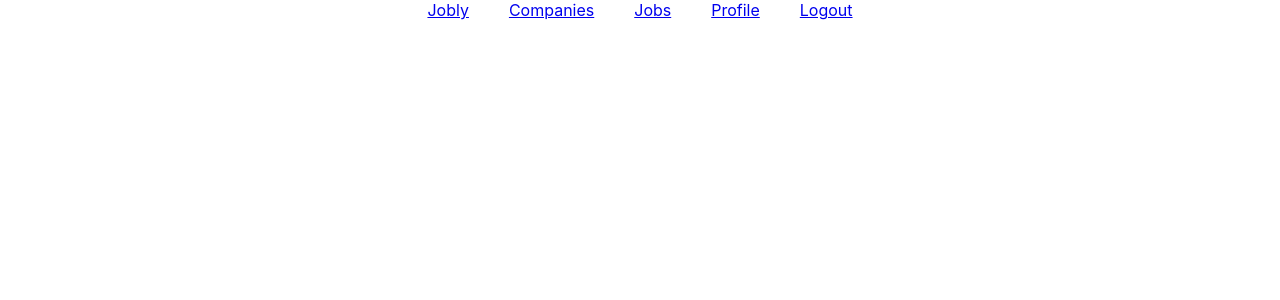
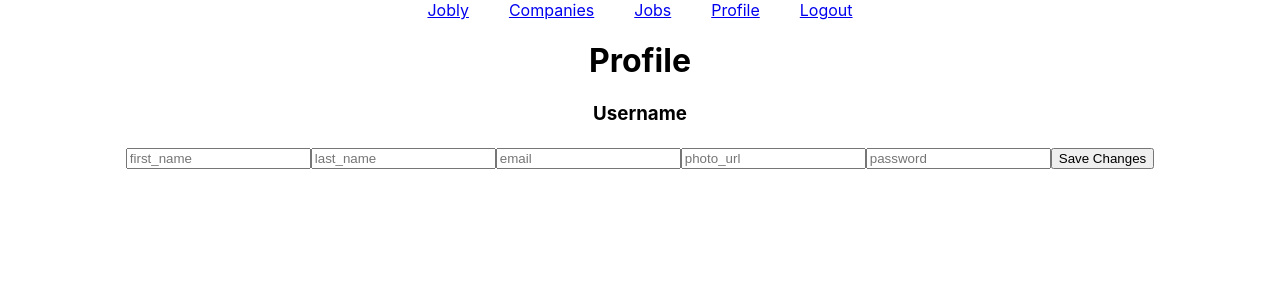
Before and after one commit to jonhuth/jobly-frontend, a React (Create React App) app: page /profile in a window 1280 px wide. Shown: the top 300 px of the page. Built offline with nearby package versions, Linux system fonts and the light colour scheme; no server answers; sample sign-in values are in the browser's storage.

Commit message:
updated profile form

```diff
--- a/src/App.js
+++ b/src/App.js
@@ -47,7 +47,7 @@ function App() {
     <div className='App'>
       <BrowserRouter>
         <Navigation logout={logout} token={token} />
-        <Routes login={login} signup={signup} token={token} />
+        <Routes login={login} signup={signup} token={token} currentUser={currentUser} />
       </BrowserRouter>
     </div>
   );
--- a/src/JoblyApi.js
+++ b/src/JoblyApi.js
@@ -43,7 +43,6 @@ class JoblyApi {
   }
 
   static async login(userObj) {
-    console.log(userObj);
     let res = await this.request('login',
       userObj, 'post');
     return res.token;
@@ -54,6 +53,18 @@ class JoblyApi {
       userObj, 'post');
     return res.token;
   }
+
+  static async getUser(username) {
+    let res = await this.request(`users/${username}`);
+    return res.user;
+  }
+
+  static async updateUser(userInfo) {
+    console.log(userInfo);
+    let res = await this.request(`users/${userInfo.username}`,
+      userInfo, 'patch');
+    return res.token;
+  }
 }
 
 export default JoblyApi;
--- a/src/ProfileForm.js
+++ b/src/ProfileForm.js
@@ -1,9 +1,83 @@
-import React from 'react';
+import React, { useState, useEffect } from 'react';
+import JoblyApi from './JoblyApi';
 
-function ProfileForm() {
-  return (<div>
+function ProfileForm({ currentUser }) {
+  const [formData, setFormData] = useState({});
+  const [formErrors, setFormErrors] = useState('');
 
-    </div>);
+  useEffect(() => {
+    async function getProfile() {
+      let userData = await JoblyApi.getUser(currentUser.username);
+      setFormData(userData);
+    }
+    getProfile();
+  }, []);
+
+  function handleSubmit(evt) {
+    evt.preventDefault();
+    async function handleAsyncSubmit() {
+      await JoblyApi.updateUser(formData);
+    }
+    handleAsyncSubmit();
+
+  }
+
+  function handleChange(evt) {
+    const { name, value } = evt.target;
+    // set new state for form data
+    setFormData(prevFormData => ({
+      ...prevFormData,
+      [name]: value
+    }));
+  }
+  if(!formData) {
+    return null;
+  }
+  return (
+    <div>
+      <h1>Profile</h1>
+      <form onSubmit={handleSubmit}>
+        <h3>Username</h3>
+        <h5> {currentUser.username}</h5>
+        <input
+          type='first_name'
+          value={formData.first_name}
+          name='first_name'
+          placeholder='first_name'
+          onChange={handleChange}
+        />
+        <input
+          type='last_name'
+          value={formData.last_name}
+          name='last_name'
+          placeholder='last_name'
+          onChange={handleChange}
+        />
+        <input
+          type='email'
+          value={formData.email}
+          name='email'
+          placeholder='email'
+          onChange={handleChange}
+        />
+        <input
+          type='photo_url'
+          value={formData.photo_url}
+          name='photo_url'
+          placeholder='photo_url'
+          onChange={handleChange}
+        />
+        <input
+          type='password'
+          value={formData.password}
+          name='password'
+          placeholder='password'
+          onChange={handleChange}
+        />
+        <button>Save Changes</button>
+      </form>
+    </div>
+  );
 }
 
 export default ProfileForm;
--- a/src/Routes.js
+++ b/src/Routes.js
@@ -9,7 +9,7 @@ import LoginSignup from './LoginSignup';
 // import SignupForm from './SignupForm';
 import ProfileForm from './ProfileForm';
 
-function Routes({ login, signup, token }) {
+function Routes({ login, signup, token, currentUser }) {
   return (
     <Switch>
       <Route exact path='/companies/:company'>
@@ -29,7 +29,7 @@ function Routes({ login, signup, token }) {
         )}
       </Route>
       <Route exact path='/profile'>
-        {token ? <ProfileForm /> : <Redirect to='/login' />}
+        {token ? <ProfileForm currentUser={currentUser}/> : <Redirect to='/login' />}
       </Route>
       <Route exact path='/'>
         <Homepage />
```
